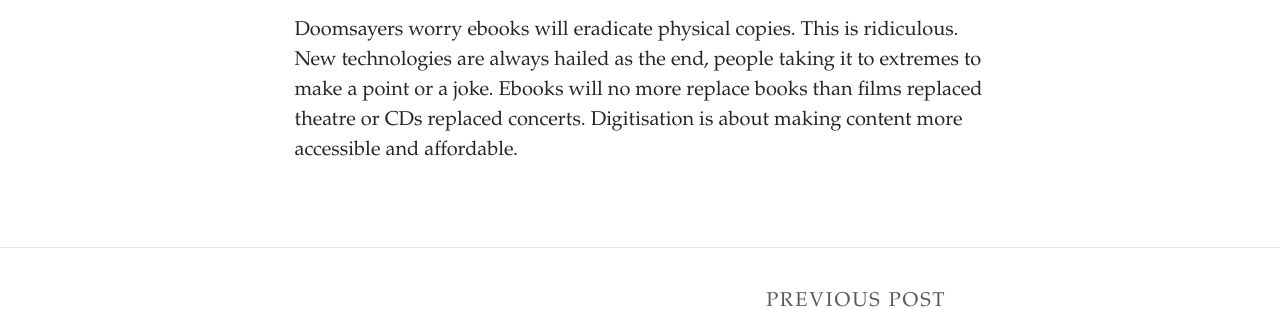
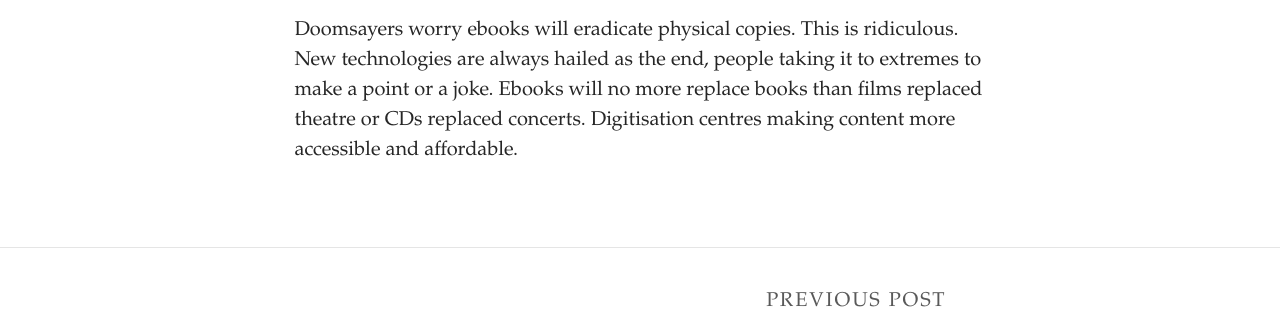
Before and after one commit to SammySpinsAYarn/Blog, a Jekyll site: the page built from _posts/2023-06-22-need-to-think-fast.md, in a window 1280 px wide. Shown: the part 840-1149 px from the top of the page. Built offline with Jekyll 4.4.1, drawn with Linux system fonts in a browser that asks for light colours; some web fonts are replaced.

Commit message:
Update Post “2023-06-22-need-to-think-fast”

```diff
--- a/_posts/2023-06-22-need-to-think-fast.md
+++ b/_posts/2023-06-22-need-to-think-fast.md
@@ -9,4 +9,4 @@ The first ebook's creation is contested,  including possibilities of the 70s' Pr
 
 Many vouch for the tactile benefits of the physical. The smell, sound of a page turn, abilities to annotate and apply marginalia. Debates rage over hardback versus paperback, the additional aesthetic elements like edge decoration and special covers. The satisfaction of seeing them lined up on shelves, whether its your own or to be added to yours. Tangible copies can be shared between readers without penalty, and signs of aging provide character and charm in the eyes of many. But there are also many positive attributes of ebooks, primarily convenience-based. Digital books are easier to transport and store thanks to their lack of form. They can be converted, updated by publishers as required, annotated (dependent on reading platform), and the formatting can be adjusted to suit the reader's preferences. Regardless of personal preference, both have irrefutable advantages.
 
-D﻿oomsayers worry ebooks will eradicate physical copies. This is ridiculous. New technologies are always hailed as the end, people taking it to extremes to make a point or a joke. Ebooks will no more replace books than films replaced theatre or CDs replaced concerts. Digitisation is about making content more accessible and affordable.
+D﻿oomsayers worry ebooks will eradicate physical copies. This is ridiculous. New technologies are always hailed as the end, people taking it to extremes to make a point or a joke. Ebooks will no more replace books than films replaced theatre or CDs replaced concerts. Digitisation centres making content more accessible and affordable.
```
